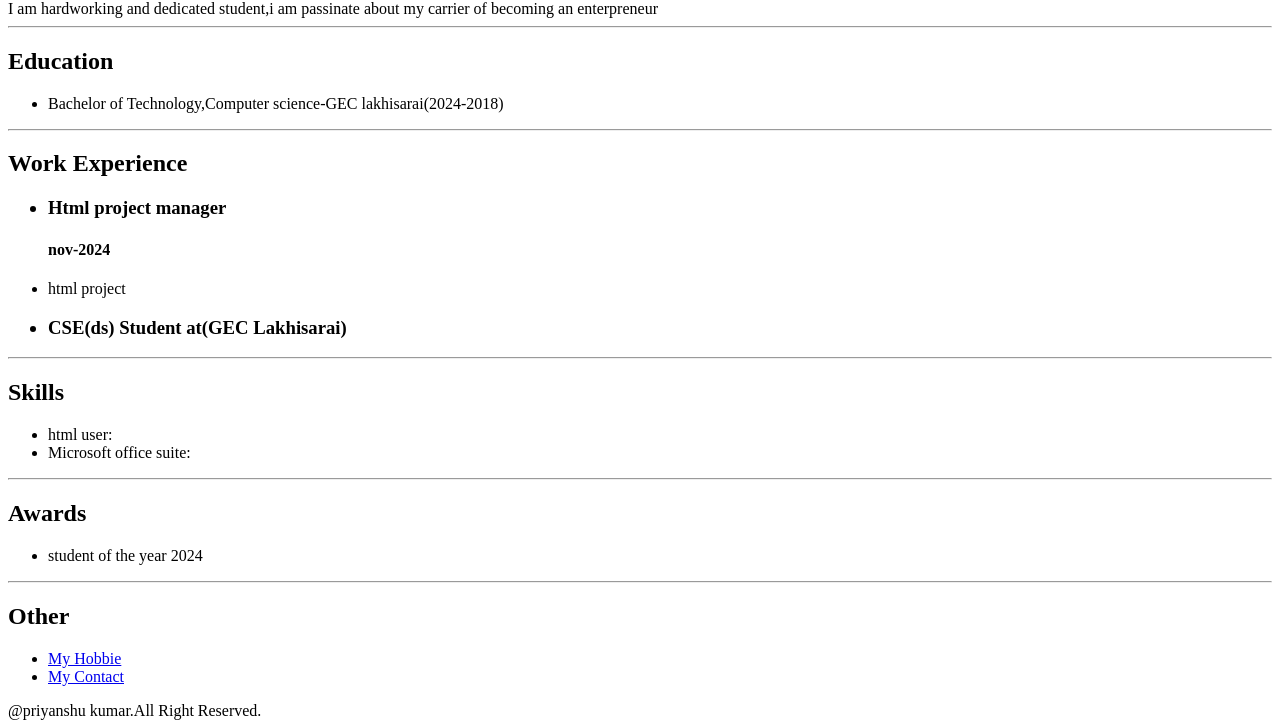
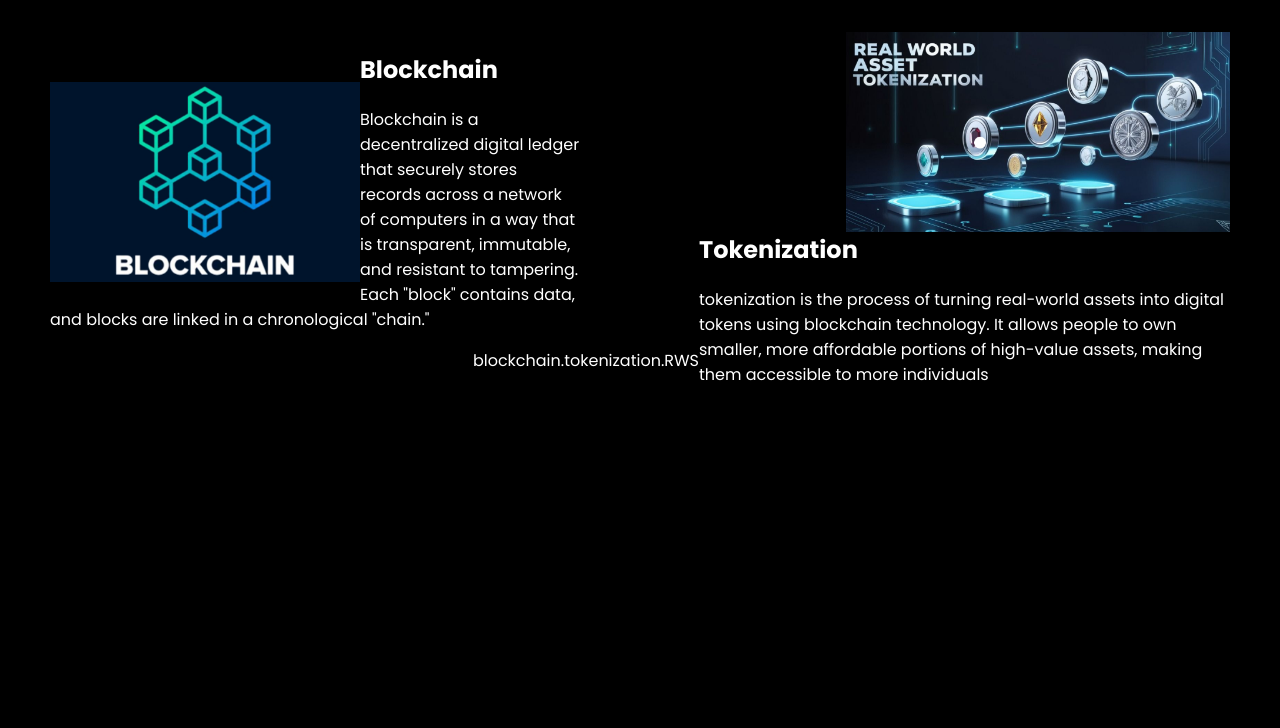
Before and after one commit to PRIYANSHUYADAV1108/html.protfolio, a plain HTML site: page index.html in a window 1280 px wide. Shown: the part 351-1079 px from the top of the page. After the commit the page ends 810 px from the top, so only its background shows below. Drawn offline with Linux system fonts and the light colour scheme.

Commit message:
Add files via upload

```diff
--- a/index.html
+++ b/index.html
@@ -3,48 +3,36 @@
 <head>
     <meta charset="UTF-8">
     <meta name="viewport" content="width=device-width, initial-scale=1.0">
-    <title>My Resume</title>
+    <title>blockchain project</title>
+    <link rel="stylesheet" href="./style.css">
+    <link rel="preconnect" href="https://fonts.googleapis.com">
+  <link rel="preconnect" href="https://fonts.gstatic.com" crossorigin>
+  <link href="https://fonts.googleapis.com/css2?family=Poppins:wght@400;700&display=swap" rel="stylesheet">
 </head>
 <body>
-    <h1>Priyanshu Kumar</h1>
-    <img src="./profile.html.jpg" height="200"/>
-    <h2>Summary</h2>
-    I am hardworking and dedicated student,i am passinate about my carrier of becoming an enterpreneur
-    <hr/>
-    <h2>Education</h2>
-    <ul>
-       <li>Bachelor of Technology,Computer science-GEC lakhisarai(2024-2018)</li>
-    </ul>
-    <hr/>
-    <h2>Work Experience</h2>
-   <h3> <ul>
-        <li>Html project manager</li>
-        </ul>
-    </h3>
-       <h4><ul>nov-2024</ul></h4>
+    <div class="main">
+        <img class="logo" src="./logo.png" alt="logo">
+    <h1>We are a <span class="blockchain">blockchain tokenizers</span> of real world assets</h1>
+    <div class="left card"> <img class="chain-image" src="./chain img.png">
+        <h2>Blockchain</h2>
+        <P>Blockchain is a decentralized digital ledger that securely stores records
+             across a network of computers in a way that is
+              transparent, immutable, and resistant to tampering. Each "block" contains data,
+               and blocks are linked in a chronological "chain."</P>
+    </div>
+    <div class="right card">
+        <img class="token-image" src="./token img.png"/>
+        <h2>Tokenization</h2>
+        <p>tokenization is the process of turning real-world assets into digital tokens using blockchain
+            technology. It allows people to own
+             smaller, more affordable portions of high-value assets, making them accessible to more individuals
+             </p>
+    </div>
 
-       <ul> <li>html project</li></ul>
-       <h3>
-        <ul>
-            <li>CSE(ds) Student at(GEC Lakhisarai)</li>
-        </ul>
-        <hr/>
-        <h2>Skills</h2>
-        <ul>
-            <li>html user:</li>
-            <li>Microsoft office suite:</li>
-        </ul>
-        <hr/>
-        <h2>Awards</h2>
-        <ul>
-            <li>student of the year 2024</li>
-        </ul>
-        <hr/>
-        <h2>Other</h2>
-       <ul>
-        <li> <a href="./hobbie.html">My Hobbie</a></li>
-        <li><a href="./contact.html"> My Contact</a></li>
-        </ul>
-        <footer>@priyanshu kumar.All Right Reserved.</footer>
+
+    <footer>
+        <P>blockchain.tokenization.RWS </P>
+    </footer>
+    </div>
 </body>
 </html>
--- /dev/null
+++ b/style.css
@@ -0,0 +1,72 @@
+body {
+    font-family: "Poppins", sans-serif;
+    margin: 50px 50px 0 50px;
+    background-color: black;
+    display: flex;
+    flex-direction: column;
+    min-height: 95vh;
+}
+.logo {
+    height: 50px;
+    margin: 0;
+    border-radius: 80px;
+}
+.main {
+    flex: 1;
+}
+h1 {
+    font-size: 4rem;
+    color: white;
+}
+footer {
+    text-align: right;
+    color: white;
+}
+.chain-image {
+    float: left;
+    height: 200px;
+    margin-top: 50px;
+}
+.card {
+    width: 45%;
+}
+h2 {
+    color: white;
+}
+p {
+    color: white;
+}
+.token-image {
+    float: right;
+    height: 200px;
+}
+.left {
+    float: left;
+}
+.right {
+    float: right;
+}
+.blockchain {
+    color: midnightblue ;
+} @media(max-width:680px) {
+  .logo  {
+    width: 50px;
+  }
+  h1 {
+    text-align: center;
+    font-size: 3.5rem;
+  }
+  .card {
+    width: 100%;
+    display: block;
+    margin-bottom: 30px;
+    text-align: justify;
+  }
+
+  .card img {
+    margin-bottom: 10px;
+    width: 100%;
+    display: inline;
+    object-fit: cover;
+  }
+}
```
Also changed, not shown: chain img.png (added), logo.png (added), token img.png (added).
